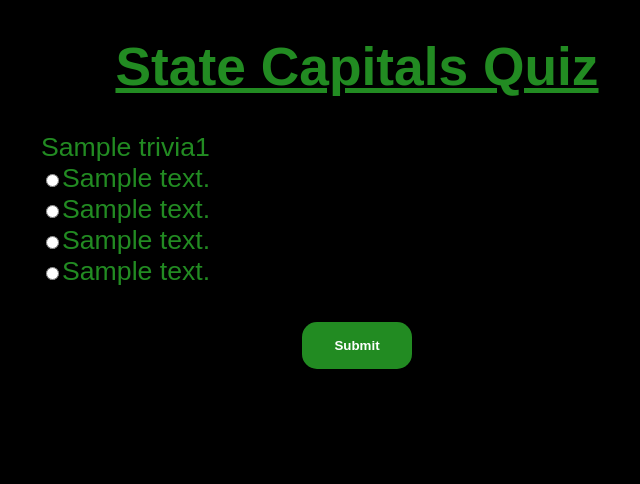
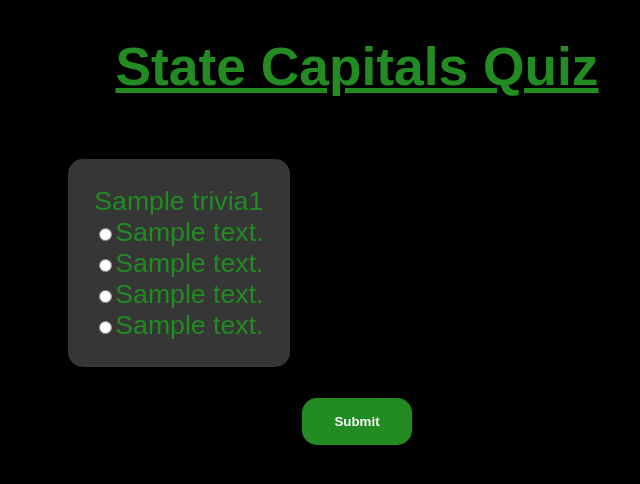
Before and after one commit to joshsmithers/ITEC305FinalProject, a PHP site: page /quiz.php?quiz=trivia1 in a window 1280 px wide. Shown: the top 484 px of the page, without its empty margins (283-923 px from the left). Run offline with PHP 8.4, Linux system fonts and the light colour scheme; tables that the repository leaves empty or names only in its code hold one stand-in row (values such as "Sample post").

Commit message:
Added a border to the #question divs with padding and margins.  Removed another unnecessary <br>.

```diff
--- a/quiz.css
+++ b/quiz.css
@@ -29,6 +29,11 @@ h4{
 #question {
     display: inline-block;
     text-align: left;
+    background-color: #363636;
+    border: none;
+    border-radius: 15px;
+    padding: 1em;
+    margin: 1em;
 }
 
 #wrapper {
--- a/quiz.php
+++ b/quiz.php
@@ -83,7 +83,6 @@ try {
                     ?>
                 </div>
             </div>
-            <br>
             <?php
         } ?>
         <div id="links">
```
